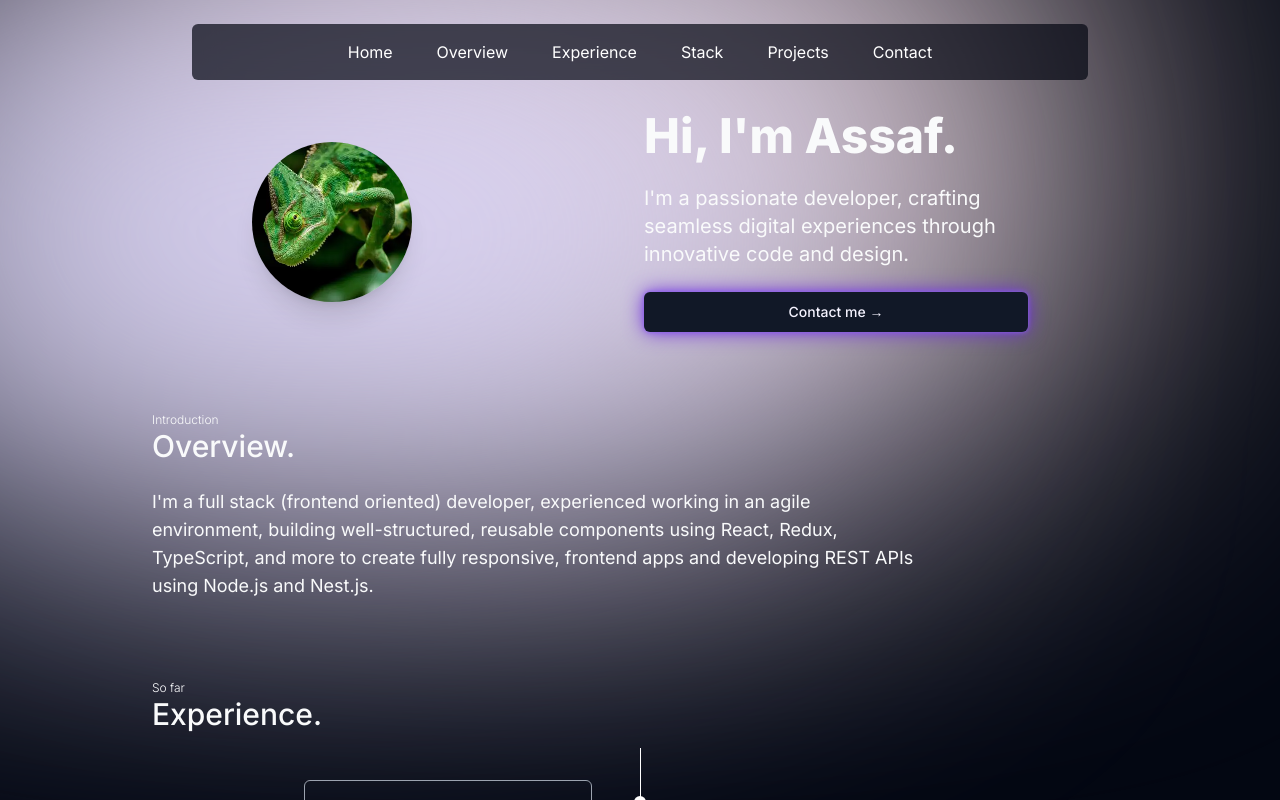
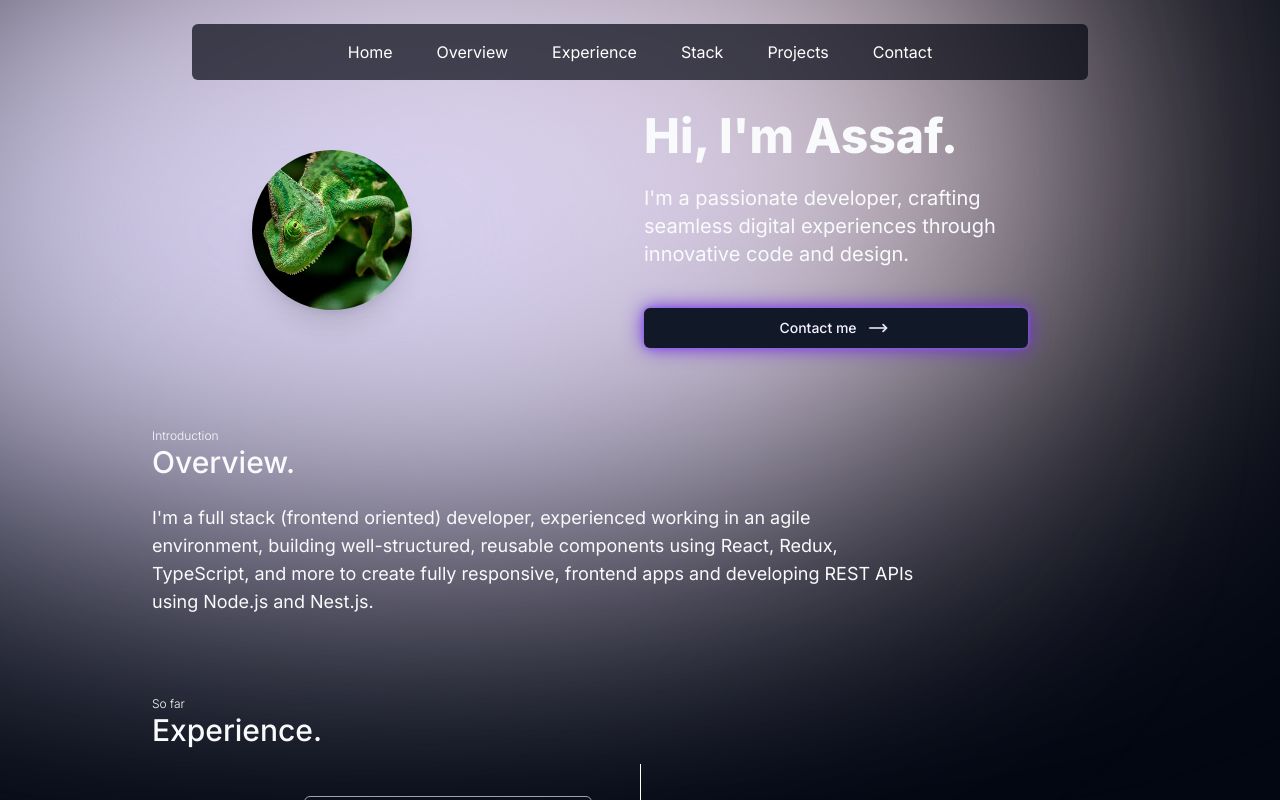
Before and after one commit to aFendell/portfolio, a Next.js app: page / in a window 1280 px wide. Shown: the top 800 px of the page. Built offline with nearby package versions, Linux system fonts and the light colour scheme.

Commit message:
fix: hero contact button

```diff
--- a/src/components/sections/Hero.tsx
+++ b/src/components/sections/Hero.tsx
@@ -1,4 +1,7 @@
 import Image from "next/image";
+import Link from "next/link";
+import { MoveRight } from "lucide-react";
+
 import chameleon from "../../../public/images/chameleon1.webp";
 import { heroData } from "@/data/hero";
 import { Button } from "@/components/ui/Button";
@@ -24,8 +27,16 @@ const Hero = () => {
         <p className="max-w-96 whitespace-pre-line text-pretty sm:text-xl">
           {subtitle}
         </p>
-        <Button className="flex divide-violet-50 text-violet-50 neon-violet">
-          Contact me &rarr;
+        <Button
+          className="mt-4 flex divide-violet-50 text-violet-50 neon-violet"
+          asChild>
+          <Link href="#contact">
+            Contact me
+            <MoveRight
+              size={20}
+              className="motion-safe:animate-point-right ms-4"
+            />
+          </Link>
         </Button>
       </div>
     </section>
--- a/tailwind.config.ts
+++ b/tailwind.config.ts
@@ -80,6 +80,16 @@ const config = {
           from: { translate: "75vw", opacity: "0" },
           to: { translate: "12rem", opacity: "1" },
         },
+        "point-right": {
+          "0%, 100%": {
+            translate: "-25%",
+            "animation-timing-function": "cubic-bezier(0.8,0,1,1)",
+          },
+          "50%": {
+            translate: "none",
+            "animation-timing-function": "cubic-bezier(0,0,0.2,1)",
+          },
+        },
       },
       animation: {
         "accordion-down": "accordion-down 0.2s ease-out",
@@ -87,6 +97,7 @@ const config = {
         "timeline-reveal": "timeline-reveal 5s ease-in-out 0.5s",
         "timeline-left-item": "timeline-left-item ease-in-out",
         "timeline-right-item": "timeline-right-item ease-in-out",
+        "point-right": "point-right 1s  infinite ",
       },
     },
   },
```
